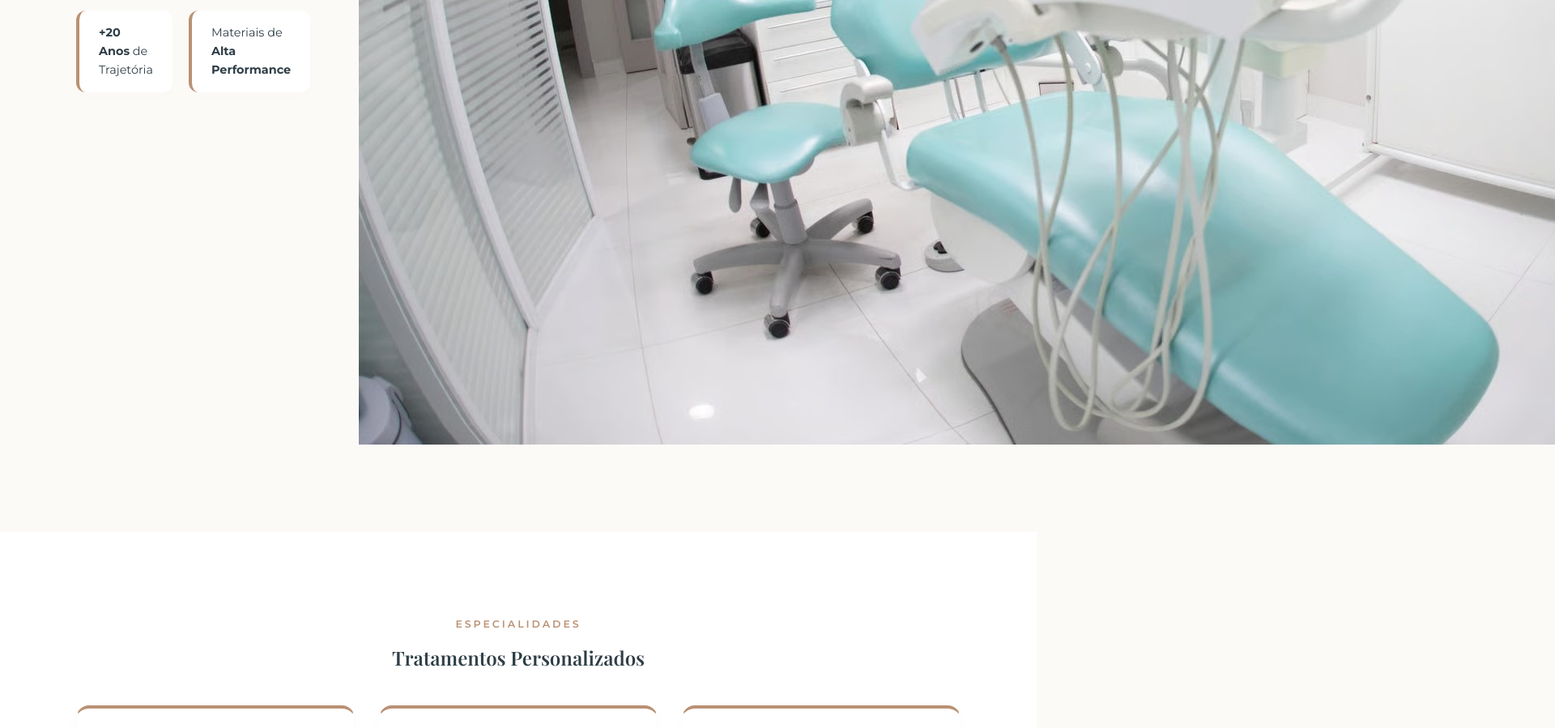
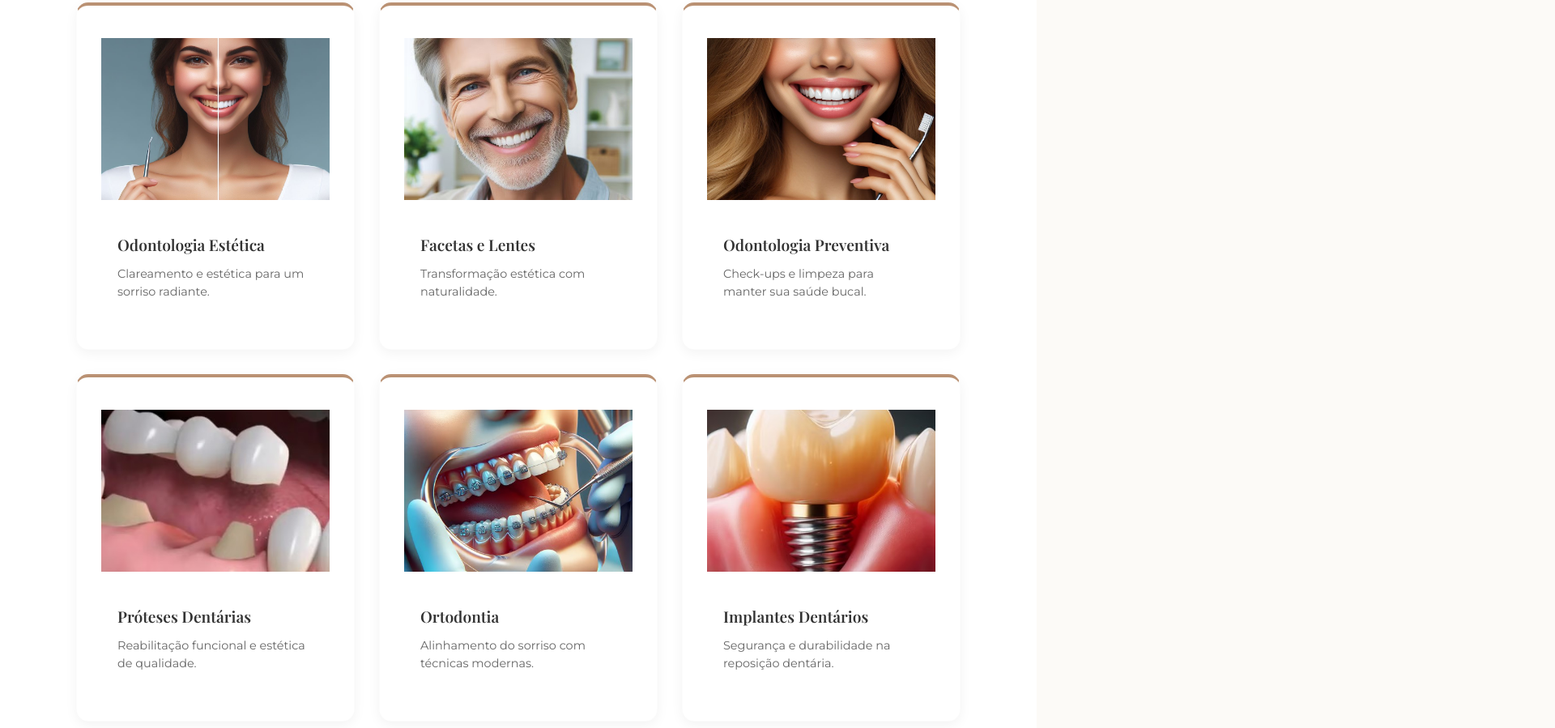
Before and after one commit to EduardoPez/dentistamariacristina, a plain HTML site: page index.html in a window 1280 px wide. Shown: the part 1898-2797 px from the top of the page at 81% size, 1920 px wide, since content can reach past the window. Drawn offline with nearby package versions, Linux system fonts and the light colour scheme; a web font is replaced by a local one.

Commit message:
Enhance styling and structure for image cards
Added CSS styles for image containers and cards, enhancing layout and aesthetics. Updated card structure for better image handling and content organization.

```diff
--- a/index.html
+++ b/index.html
@@ -8,6 +8,75 @@
     <link rel="preconnect" href="https://fonts.googleapis.com">
     <link rel="preconnect" href="https://fonts.gstatic.com" crossorigin>
     <link href="https://fonts.googleapis.com/css2?family=Montserrat:wght@300;400;500;600;700&family=Playfair+Display:ital,wght@0,400;0,600;1,400&display=swap" rel="stylesheet">
+    <style>
+        /* Ajustes de Estilo para Imagens e Cards */
+        .hero-img-container, .about-img-container, .features-img-container {
+            border-radius: 20px;
+            overflow: hidden;
+            box-shadow: 0 10px 30px rgba(0,0,0,0.1);
+        }
+        .img-responsive {
+            width: 100%;
+            height: 400px; /* Altura fixa para manter harmonia */
+            object-fit: cover; /* Corta a imagem para preencher o espaço sem distorcer */
+            display: block;
+        }
+
+        .grid-3 {
+            display: grid;
+            grid-template-columns: repeat(auto-fit, minmax(300px, 1fr));
+            gap: 30px;
+            padding: 20px 0;
+        }
+
+        .card {
+            background: #fff;
+            border-radius: 15px;
+            overflow: hidden; /* Garante que o zoom da imagem não saia do card */
+            box-shadow: 0 4px 15px rgba(0,0,0,0.05);
+            transition: transform 0.3s ease;
+            display: flex;
+            flex-direction: column;
+        }
+
+        .card:hover {
+            transform: translateY(-5px);
+        }
+
+        .card-img-wrapper {
+            width: 100%;
+            height: 200px; /* Altura fixa para as fotos dos tratamentos */
+            overflow: hidden;
+        }
+
+        .card-img {
+            width: 100%;
+            height: 100%;
+            object-fit: cover;
+            transition: transform 0.5s ease;
+        }
+
+        .card:hover .card-img {
+            transform: scale(1.1); /* Zoom suave e controlado */
+        }
+
+        .card-content {
+            padding: 20px;
+            flex-grow: 1;
+        }
+
+        .card h3 {
+            margin-bottom: 10px;
+            font-size: 1.2rem;
+            color: #333;
+        }
+
+        .card p {
+            font-size: 0.9rem;
+            color: #666;
+            line-height: 1.5;
+        }
+    </style>
 </head>
 <body>
     <div class="top-bar">
@@ -70,65 +139,95 @@
             <span class="section-tag">Especialidades</span>
             <h2>Tratamentos Personalizados</h2>
             <div class="grid-3">
+                <!-- Card 1 -->
                 <div class="card">
+                    <div class="card-img-wrapper">
                         <img src="Clareamento - antes e depois.jpeg" alt="Clareamento Dental" class="card-img">
+                    </div>
+                    <div class="card-content">
                         <h3>Odontologia Estética</h3>
                         <p>Clareamento e estética para um sorriso radiante.</p>
                     </div>
+                </div>
+                <!-- Card 2 -->
                 <div class="card">
+                    <div class="card-img-wrapper">
                         <img src="Faceta e lente de contato dental.jpg" alt="Lentes de Contato" class="card-img">
+                    </div>
+                    <div class="card-content">
                         <h3>Facetas e Lentes</h3>
                         <p>Transformação estética com naturalidade.</p>
                     </div>
+                </div>
+                <!-- Card 3 -->
                 <div class="card">
+                    <div class="card-img-wrapper">
                         <img src="Profilaxia - limpeza.jpeg" alt="Profilaxia" class="card-img">
+                    </div>
+                    <div class="card-content">
                         <h3>Odontologia Preventiva</h3>
                         <p>Check-ups e limpeza para manter sua saúde bucal.</p>
                     </div>
+                </div>
+                <!-- Card 4 -->
                 <div class="card">
+                    <div class="card-img-wrapper">
                         <img src="Prótese dentaria.jpg" alt="Próteses" class="card-img">
+                    </div>
+                    <div class="card-content">
                         <h3>Próteses Dentárias</h3>
                         <p>Reabilitação funcional e estética de qualidade.</p>
                     </div>
+                </div>
+                <!-- Card 5 -->
                 <div class="card">
+                    <div class="card-img-wrapper">
                         <img src="Ortodontia.jpg" alt="Ortodontia" class="card-img">
+                    </div>
+                    <div class="card-content">
                         <h3>Ortodontia</h3>
                         <p>Alinhamento do sorriso com técnicas modernas.</p>
                     </div>
+                </div>
+                <!-- Card 6 -->
                 <div class="card">
+                    <div class="card-img-wrapper">
                         <img src="Implante dentario.jpg" alt="Implantes" class="card-img">
+                    </div>
+                    <div class="card-content">
                         <h3>Implantes Dentários</h3>
                         <p>Segurança e durabilidade na reposição dentária.</p>
                     </div>
+                </div>
+                <!-- Card 7 -->
                 <div class="card">
+                    <div class="card-img-wrapper">
                         <img src="Tratamento de canal - indicada pela Cris.jpg" alt="Endodontia" class="card-img">
+                    </div>
+                    <div class="card-content">
                         <h3>Tratamento de Canal</h3>
                         <p>Endodontia precisa para preservar seus dentes.</p>
                     </div>
+                </div>
+                <!-- Card 8 -->
                 <div class="card">
+                    <div class="card-img-wrapper">
                         <img src="Radiologia digital.jpeg" alt="Radiologia" class="card-img">
+                    </div>
+                    <div class="card-content">
                         <h3>Radiologia Digital</h3>
                         <p>Exames precisos com tecnologia avançada.</p>
                     </div>
+                </div>
+                <!-- Card 9 -->
                 <div class="card">
+                    <div class="card-img-wrapper">
                         <img src="Gengivoplastia.jpeg" alt="Gengivoplastia" class="card-img">
+                    </div>
+                    <div class="card-content">
                         <h3>Gengivoplastia</h3>
                         <p>Harmonização do contorno gengival.</p>
                     </div>
-                <div class="card">
-                    <img src="Extração dentária.jpeg" alt="Extração" class="card-img">
-                    <h3>Cirurgias e Extrações</h3>
-                    <p>Procedimentos seguros e humanizados.</p>
-                </div>
-                <div class="card">
-                    <img src="Dentistica restauradora.jpg" alt="Restaurações" class="card-img">
-                    <h3>Dentística Restauradora</h3>
-                    <p>Recuperação da forma e função dos dentes.</p>
-                </div>
-                <div class="card">
-                    <img src="Placa de bruxismo.jpeg" alt="Bruxismo" class="card-img">
-                    <h3>Placa de Bruxismo</h3>
-                    <p>Proteção e conforto para sua articulação.</p>
                 </div>
             </div>
         </div>
@@ -163,8 +262,8 @@
                         <p>Rua Padre Chagas, 147 - sala 503 - Moinhos de Vento - Porto Alegre/RS</p>
                     </div>
                     <div class="info-block">
-                        <strong>💬 WhatsApp:</strong>
-                        <p><a href="https://wa.me/5551999562211" target="_blank" class="link-highlight">Clique aqui para abrir</a></p>
+                        <strong>💬 WhatsApp Direto:</strong>
+                        <p><a href="https://wa.me/5551999562211" target="_blank" class="link-highlight">Clique aqui para abrir o WhatsApp</a></p>
                     </div>
                 </div>
             </div>
@@ -176,8 +275,16 @@
                         <input type="text" id="name" name="nome" required>
                     </div>
                     <div class="form-group">
+                        <label for="email">E-mail</label>
+                        <input type="email" id="email" name="email" required>
+                    </div>
+                    <div class="form-group">
                         <label for="phone">Telefone / WhatsApp</label>
                         <input type="tel" id="phone" name="telefone" required>
+                    </div>
+                    <div class="form-group">
+                        <label for="message">Mensagem ou Preferência de Horário</label>
+                        <textarea id="message" name="mensagem" rows="4" required></textarea>
                     </div>
                     <button type="submit" class="btn btn-primary btn-block">Enviar Mensagem</button>
                 </form>
```
Lines whose indentation alone changed are shown as unchanged.
